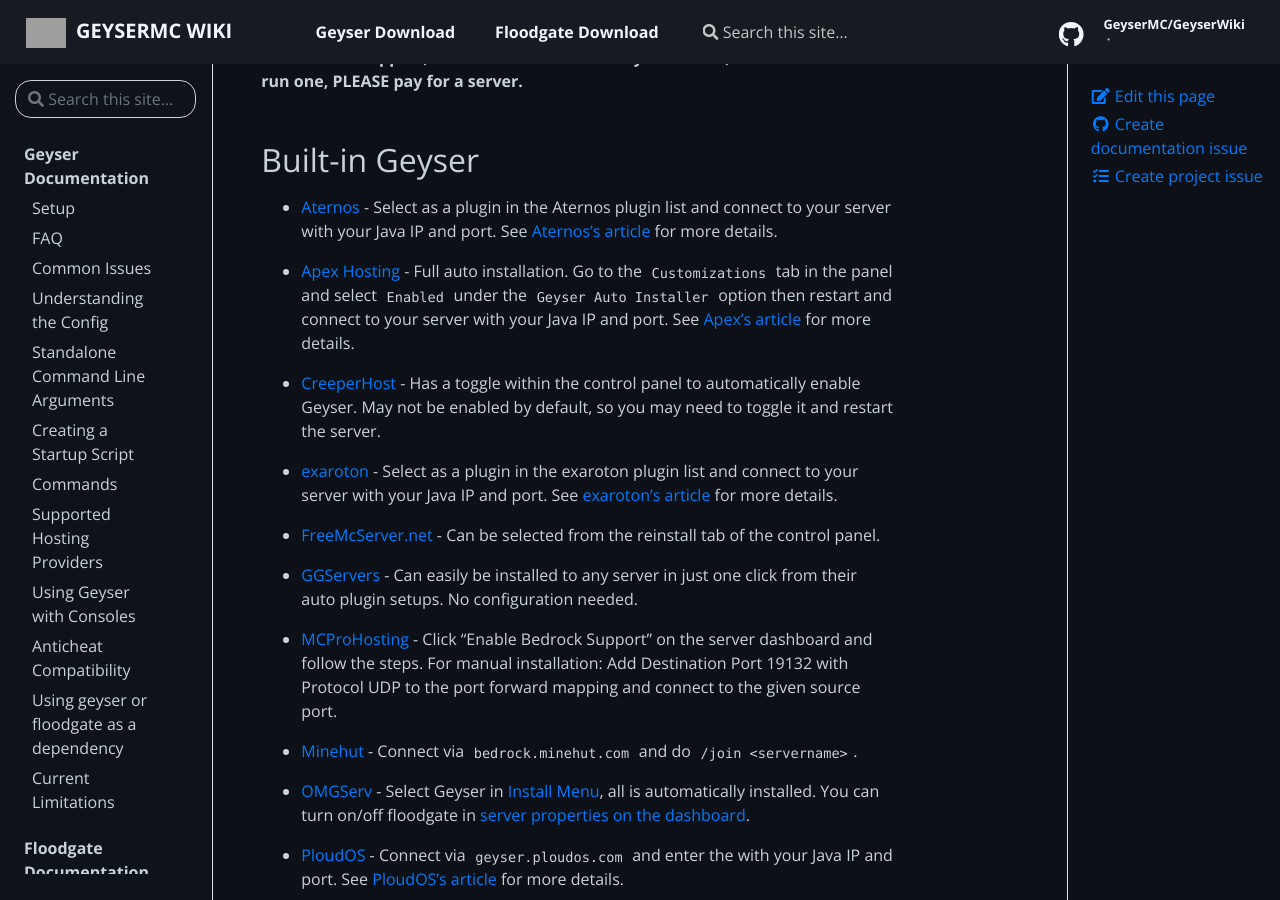
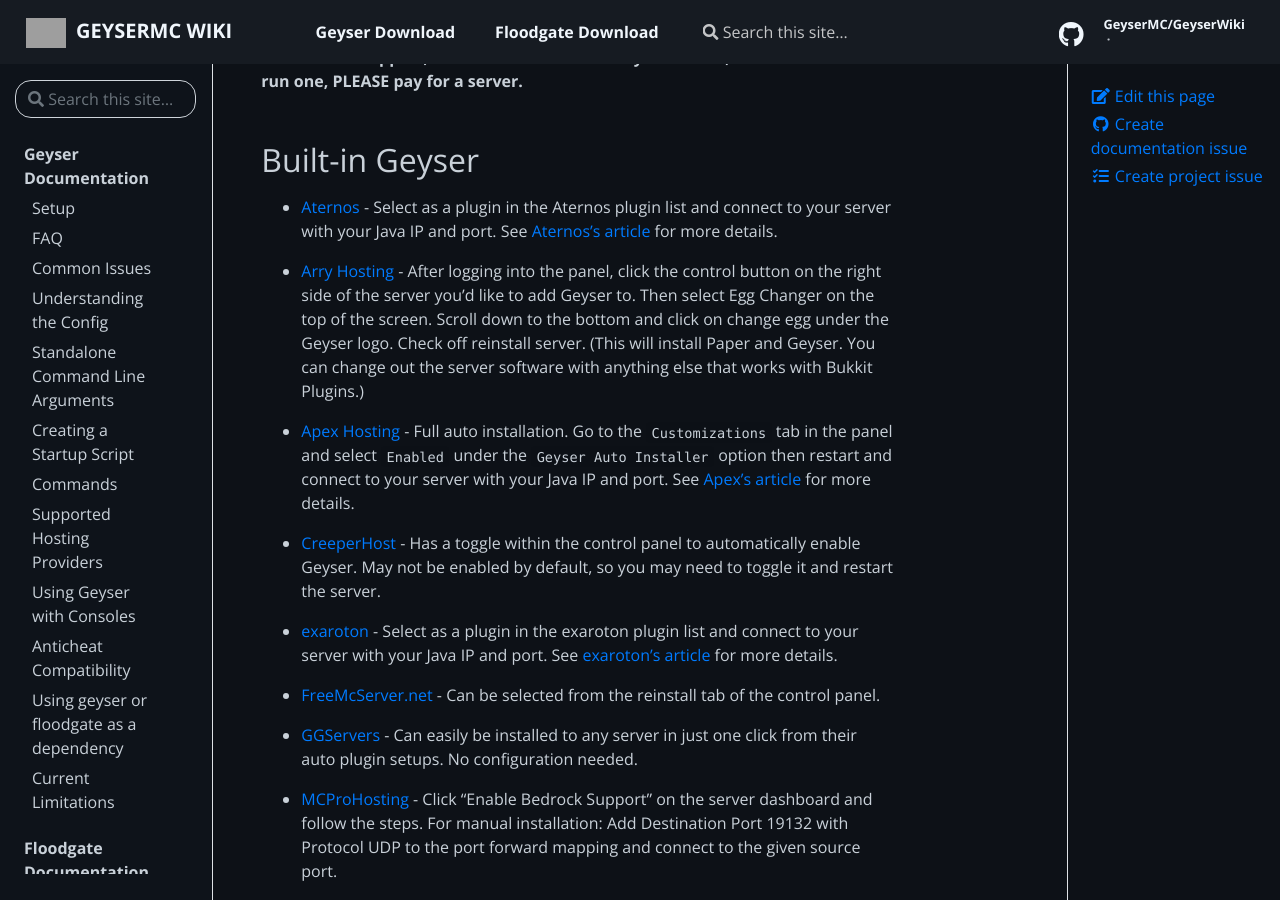
Before and after one commit to GeyserMC/GeyserWiki, a Jekyll site: the page built from _docs/geyser/supported-hosting-providers.md, in a window 1280 px wide and 900 px high, scrolled down 335 px. Built offline with Jekyll 4.4.1, drawn with Linux system fonts in a browser that asks for light colours; some of the changed text lies outside the part shown; grey boxes are pictures that could not be loaded.

Commit message:
One last provider sync

```diff
--- a/_data/providers.json
+++ b/_data/providers.json
@@ -7,6 +7,11 @@
       "name": "Aternos",
       "url": "https://aternos.org/",
       "description": "Select as a plugin in the Aternos plugin list and connect to your server with your Java IP and port. See [Aternos's article](https://support.aternos.org/hc/en-us/articles/360051047631) for more details."
+    },
+    {
+      "name": "Arry Hosting",
+      "url": "https://arry.host/",
+      "description": "After logging into the panel, click the control button on the right side of the server you'd like to add Geyser to. Then select Egg Changer on the top of the screen. Scroll down to the bottom and click on change egg under the Geyser logo. Check off reinstall server. (This will install Paper and Geyser. You can change out the server software with anything else that works with Bukkit Plugins.)"
     },
     {
       "name": "Apex Hosting",
@@ -289,6 +294,11 @@
       "description": "Get Geyser as a plugin. Use the default server port and 0.0.0.0 or your server IP as the host address."
     },
     {
+      "name": "NXYL.pro",
+      "url": "https://play.nxyl.pro",
+      "description": "Get Geyser as a plugin. Put the port provided by the host in your config.yml for the Java and bedrock sections, or create a port in the ports manager on the panel and use that for bedrock with the main one for Java, and you will be able to connect!"
+    },
+    {
       "name": "OVH",
       "url": "https://www.ovh.com/",
       "description": "See [here](https://github.com/GeyserMC/Geyser/wiki/Fixing-'Unable-to-Connect-to-World'#issues-connecting-with-ovh-or-a-subsidiary)."
```
